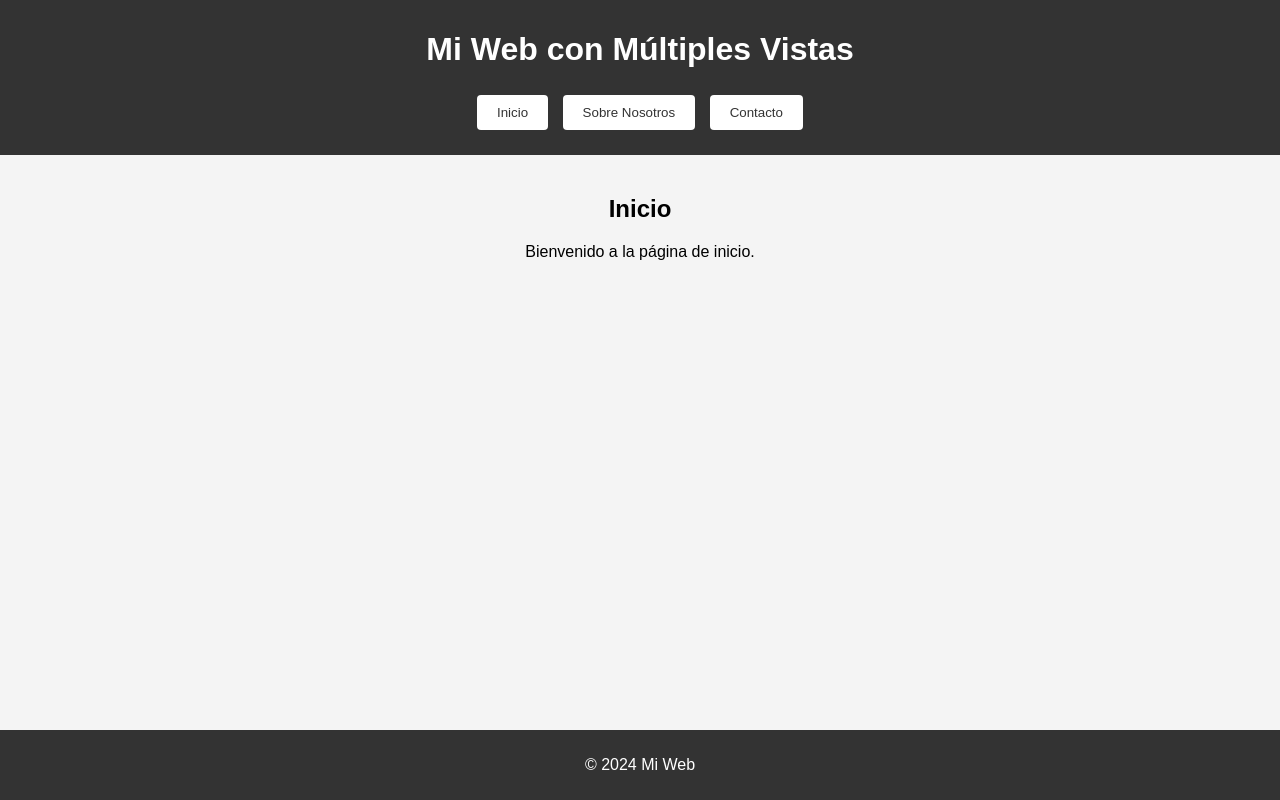
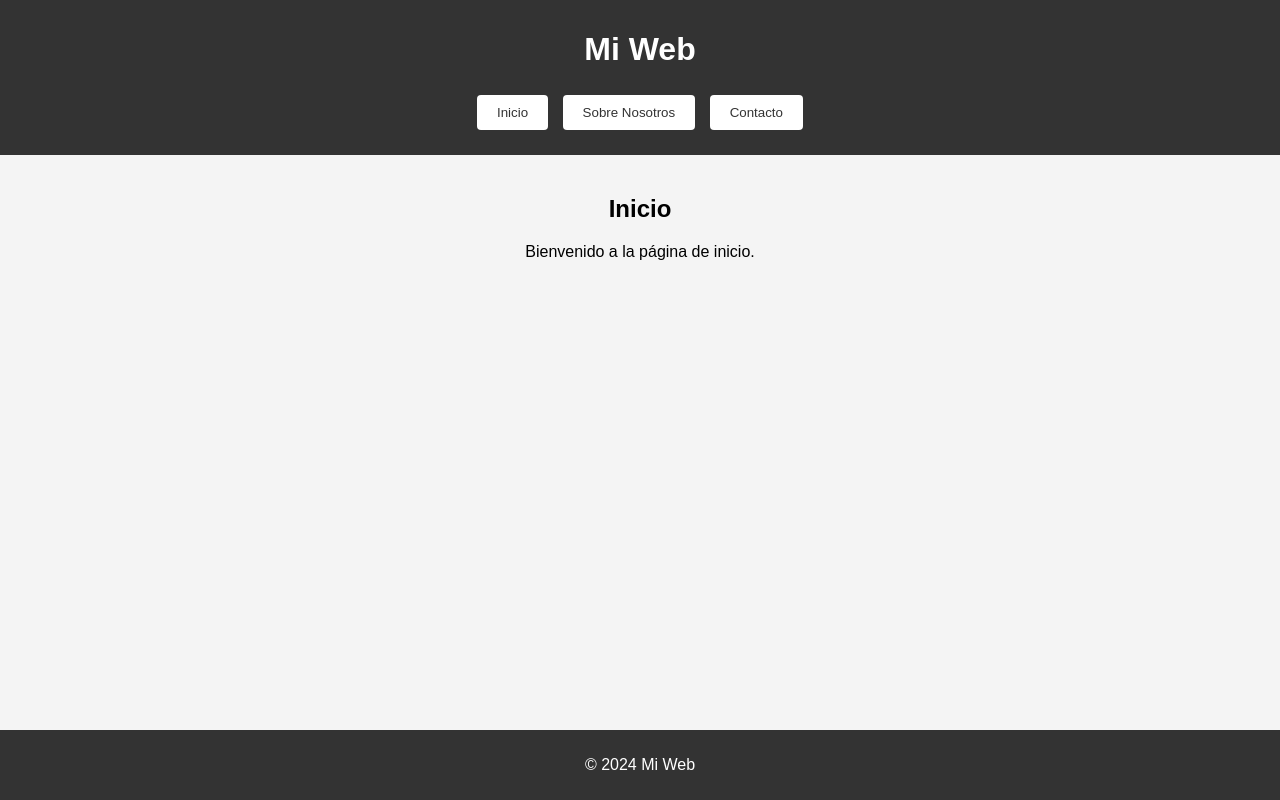
Before and after one commit to AlejandroInastrilla/inastrilla2004, a plain HTML site: page index.html in a window 1280 px wide. Drawn offline with Linux system fonts and the light colour scheme.

Commit message:
Update index.html

```diff
--- a/index.html
+++ b/index.html
@@ -8,7 +8,7 @@
 </head>
 <body>
     <header>
-        <h1>Mi Web con Múltiples Vistas</h1>
+        <h1>Mi Web</h1>
         <nav>
             <button onclick="showView('home')">Inicio</button>
             <button onclick="showView('about')">Sobre Nosotros</button>
```
